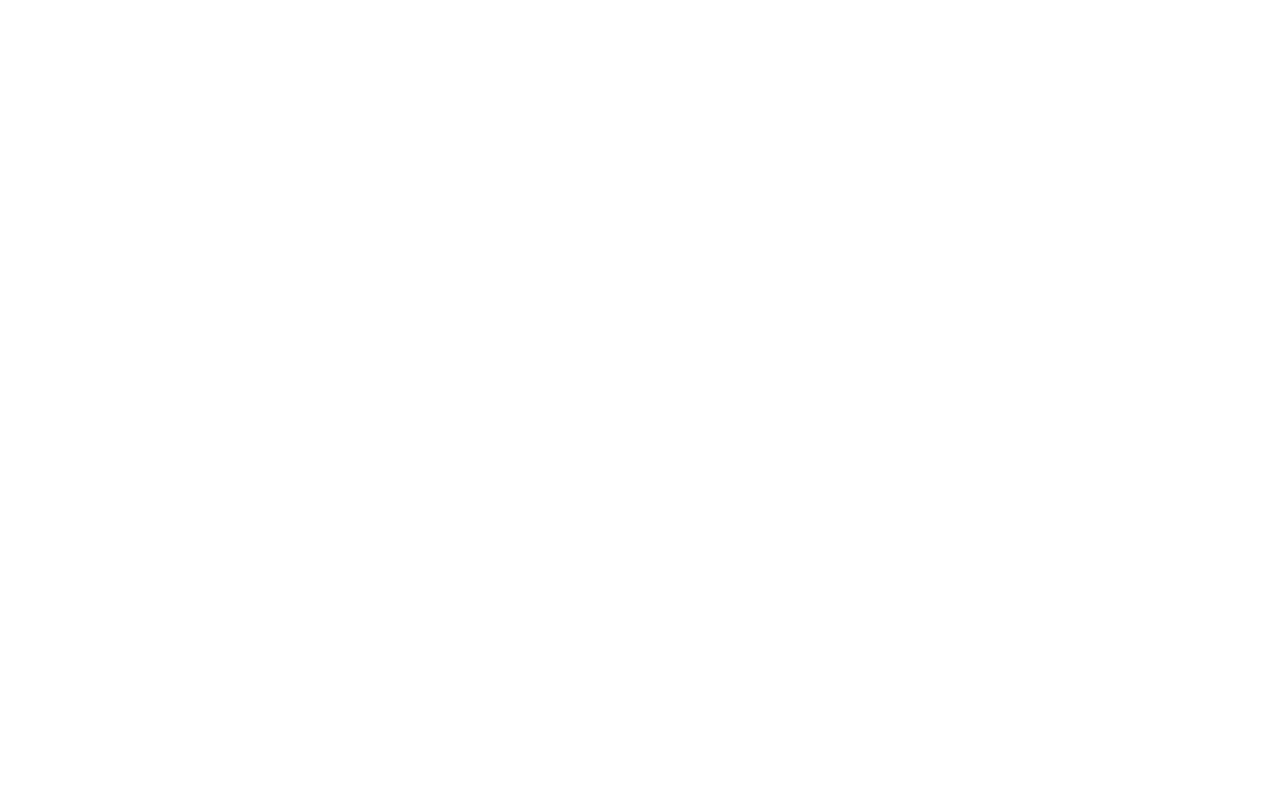
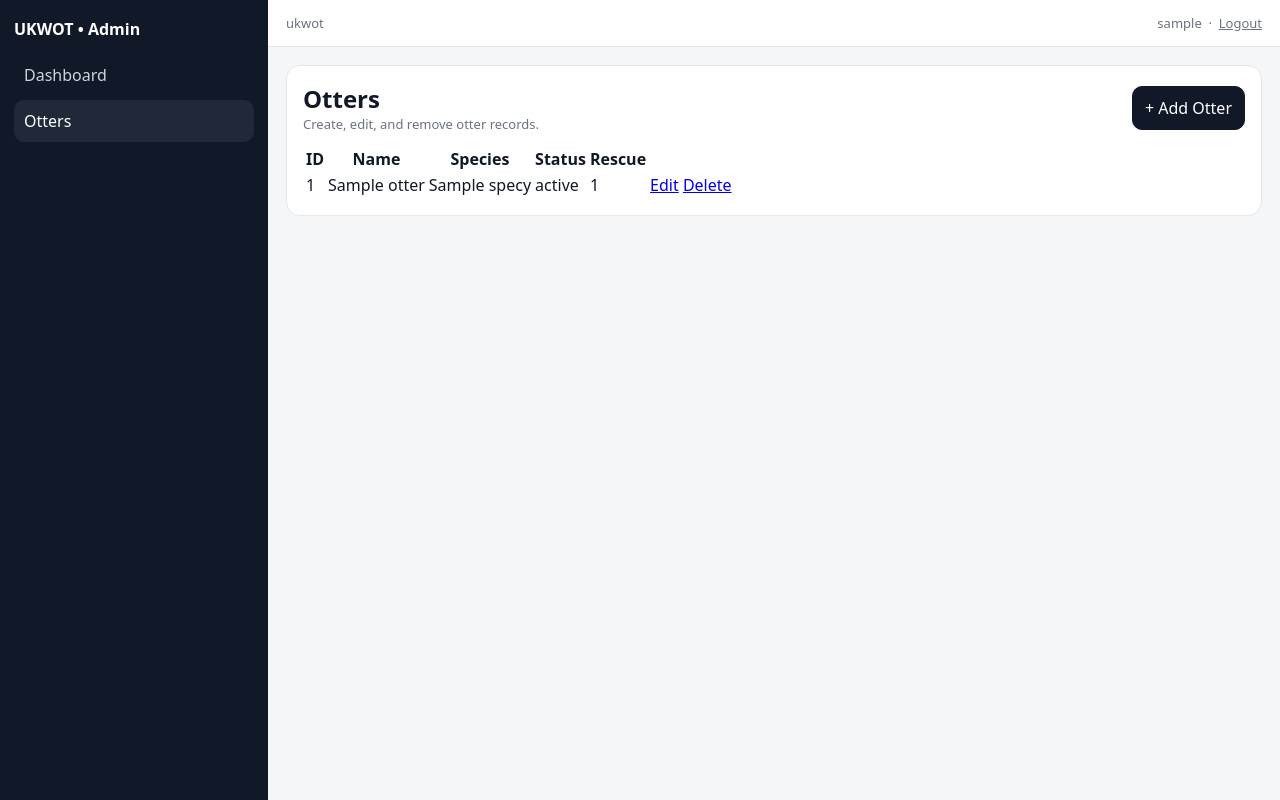
Before and after one commit to jddrtn/ukwot-app, a Django app: page /otters/ in a window 1280 px wide. Before the commit the page is empty. Run offline with Django 5.2, Linux system fonts and the light colour scheme; a user stored in the database is signed in; tables that the repository leaves empty hold one stand-in row (values such as "Sample post").

Commit message:
Implemented dashboard layout and fixed base template block structure

```diff
--- a/ukwot/templates/dashboard/base.html
+++ b/ukwot/templates/dashboard/base.html
@@ -0,0 +1,175 @@
+<!doctype html>
+<html lang="en">
+<head>
+  <!--
+    Base dashboard layout
+    - Used by all authenticated pages (list/forms/etc.)
+    - Provides sidebar navigation + topbar + content area
+  -->
+  <meta charset="utf-8" />
+  <meta name="viewport" content="width=device-width, initial-scale=1" />
+  <title>{% block title %}UKWOT Dashboard{% endblock %}</title>
+
+  <style>
+    :root{
+      --bg: #f5f6f8;
+      --panel: #ffffff;
+      --border: #e5e7eb;
+      --text: #111827;
+      --muted: #6b7280;
+      --sidebar: #111827;
+      --sidebar-active: #1f2937;
+      --sidebar-text: #cbd5e1;
+      --radius: 14px;
+    }
+
+    body{
+      margin: 0;
+      font-family: system-ui, "Segoe UI", Roboto, Arial, sans-serif;
+      color: var(--text);
+      background: var(--bg);
+    }
+
+    /* Layout */
+    .layout{
+      display: flex;
+      min-height: 100vh;
+    }
+
+    /* Sidebar */
+    .sidebar{
+      width: 240px;
+      background: var(--sidebar);
+      color: #fff;
+      padding: 18px 14px;
+    }
+
+    .brand{
+      font-weight: 800;
+      font-size: 16px;
+      margin-bottom: 14px;
+    }
+
+    .nav a{
+      display: block;
+      color: var(--sidebar-text);
+      text-decoration: none;
+      padding: 10px 10px;
+      border-radius: 10px;
+      margin: 4px 0;
+    }
+
+    .nav a.active{
+      background: var(--sidebar-active);
+      color: #fff;
+    }
+
+    /* Main Content Area */
+    .content{
+      flex: 1;
+      display: flex;
+      flex-direction: column;
+      min-width: 0; /* prevents overflow issues */
+    }
+
+    /* Topbar */
+    .topbar{
+      display: flex;
+      justify-content: space-between;
+      align-items: center;
+      padding: 14px 18px;
+      background: var(--panel);
+      border-bottom: 1px solid var(--border);
+    }
+
+    /* Page Wrapper */
+    .page{
+      padding: 18px;
+    }
+
+    /* Reusable styles */
+    .card{
+      background: var(--panel);
+      border: 1px solid var(--border);
+      border-radius: var(--radius);
+      padding: 16px;
+    }
+
+    .muted{
+      color: var(--muted);
+      font-size: 13px;
+    }
+
+    .btn{
+      display: inline-block;
+      padding: 10px 12px;
+      border-radius: 10px;
+      border: 1px solid var(--text);
+      background: var(--text);
+      color: #fff;
+      text-decoration: none;
+      cursor: pointer;
+    }
+
+    .btn.secondary{
+      background: #fff;
+      color: var(--text);
+    }
+  </style>
+</head>
+
+<body>
+  <!--
+    layout
+    ├─ sidebar (navigation)
+    └─ content
+       ├─ topbar (page header + account controls)
+       └─ page (individual page content injected
+  -->
+  <div class="layout">
+
+    <!-- Sidebar -->
+    <aside class="sidebar">
+      <div class="brand">UKWOT • Admin</div>
+
+      <!-- Navigation links: active_page is passed from each view -->
+      <nav class="nav">
+        <a href="{% url 'dashboard_home' %}"
+           class="{% if active_page == 'home' %}active{% endif %}">
+          Dashboard
+        </a>
+
+        <a href="{% url 'otter_list' %}"
+           class="{% if active_page == 'otters' %}active{% endif %}">
+          Otters
+        </a>
+
+        {# Add more links later (Species, Rescue Cases) #}
+        {# <a href="{% url 'species_list' %}" class="{% if active_page == 'species' %}active{% endif %}">Species</a> #}
+        {# <a href="{% url 'rescue_list' %}" class="{% if active_page == 'rescues' %}active{% endif %}">Rescue Cases</a> #}
+      </nav>
+    </aside>
+
+    <!-- Main content -->
+    <main class="content">
+
+      <!-- Topbar -->
+      <header class="topbar">
+        <div class="muted">ukwot</div>
+
+        <!-- Auth controls -->
+        <div class="muted">
+          {{ request.user.username }}
+          &nbsp;·&nbsp;
+          <a class="muted" href="{% url 'logout' %}">Logout</a>
+        </div>
+      </header>
+
+      <section class="page">
+  {% block content %}{% endblock %}
+</section>
+
+    </main>
+  </div>
+</body>
+</html>
--- a/ukwot/templates/otters/otter_list.html
+++ b/ukwot/templates/otters/otter_list.html
@@ -1,10 +1,43 @@
-<!DOCTYPE html>
-<html lang="en">
-<head>
-    <meta charset="UTF-8">
-    <title>Title</title>
-</head>
-<body>
+{% extends "dashboard/base.html" %}
+{% block title %}Otters{% endblock %}
+{% block content %}
+  <div class="card">
+    <div style="display:flex;justify-content:space-between;align-items:center;margin-bottom:12px;">
+      <div>
+        <h2 style="margin:0;">Otters</h2>
+        <div class="muted">Create, edit, and remove otter records.</div>
+      </div>
+      <a class="btn" href="{% url 'otter_create' %}">+ Add Otter</a>
+    </div>
 
-</body>
-</html>
+    <table>
+      <thead>
+        <tr>
+          <th>ID</th>
+          <th>Name</th>
+          <th>Species</th>
+          <th>Status</th>
+          <th>Rescue</th>
+          <th></th>
+        </tr>
+      </thead>
+      <tbody>
+        {% for o in otters %}
+          <tr>
+            <td>{{ o.otter_id }}</td>
+            <td>{{ o.name }}</td>
+            <td>{{ o.species.common_name }}</td>
+            <td>{{ o.status }}</td>
+            <td>{% if o.rescue %}{{ o.rescue.rescue_id }}{% else %}<span class="muted">—</span>{% endif %}</td>
+            <td class="actions">
+              <a href="{% url 'otter_edit' o.pk %}">Edit</a>
+              <a href="{% url 'otter_delete' o.pk %}">Delete</a>
+            </td>
+          </tr>
+        {% empty %}
+          <tr><td colspan="6" class="muted">No otters found.</td></tr>
+        {% endfor %}
+      </tbody>
+    </table>
+  </div>
+{% endblock %}
```
Also changed, not shown: ukwot/templates/auth/login.html (+40 -0 lines), ukwot/templates/dashboard/home.html (+9 -0 lines), ukwot/templates/otters/otter_confirm_delete.html (+15 -9 lines), ukwot/templates/otters/otter_form.html (+30 -0 lines).
